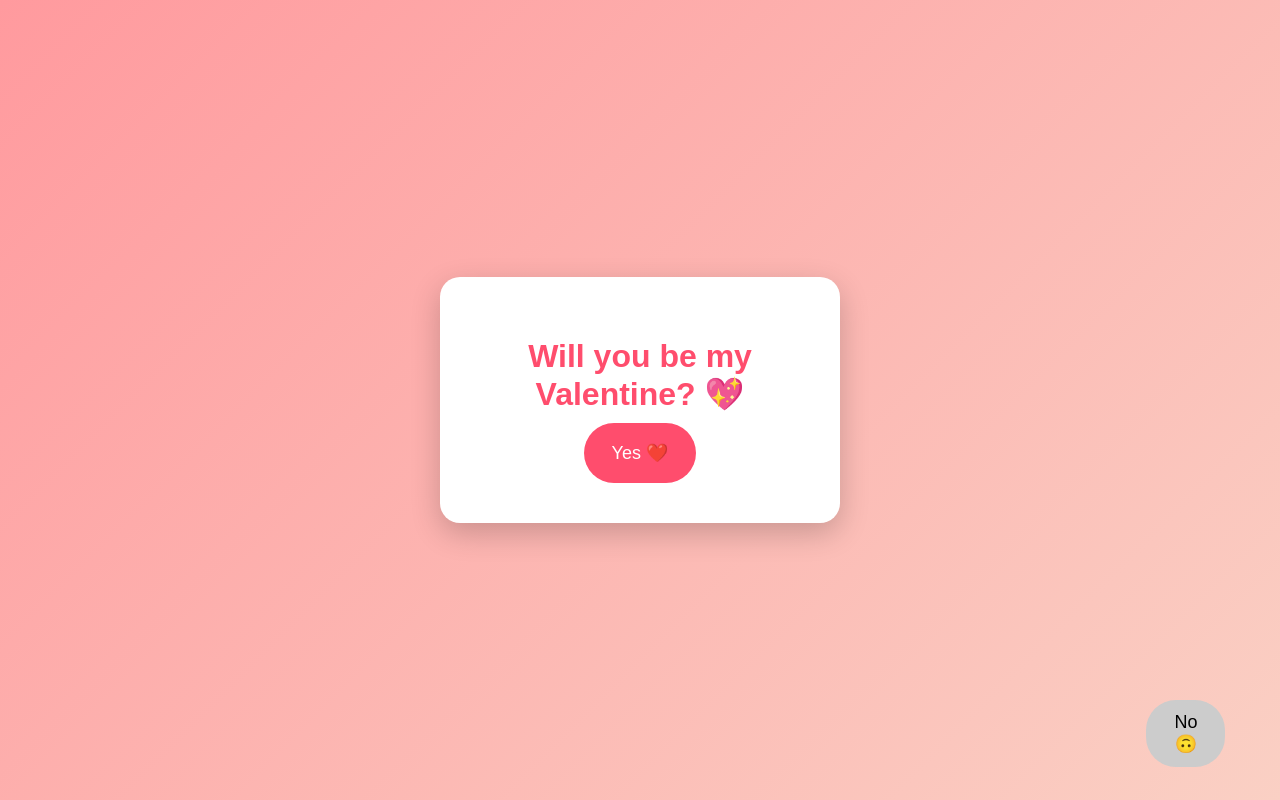
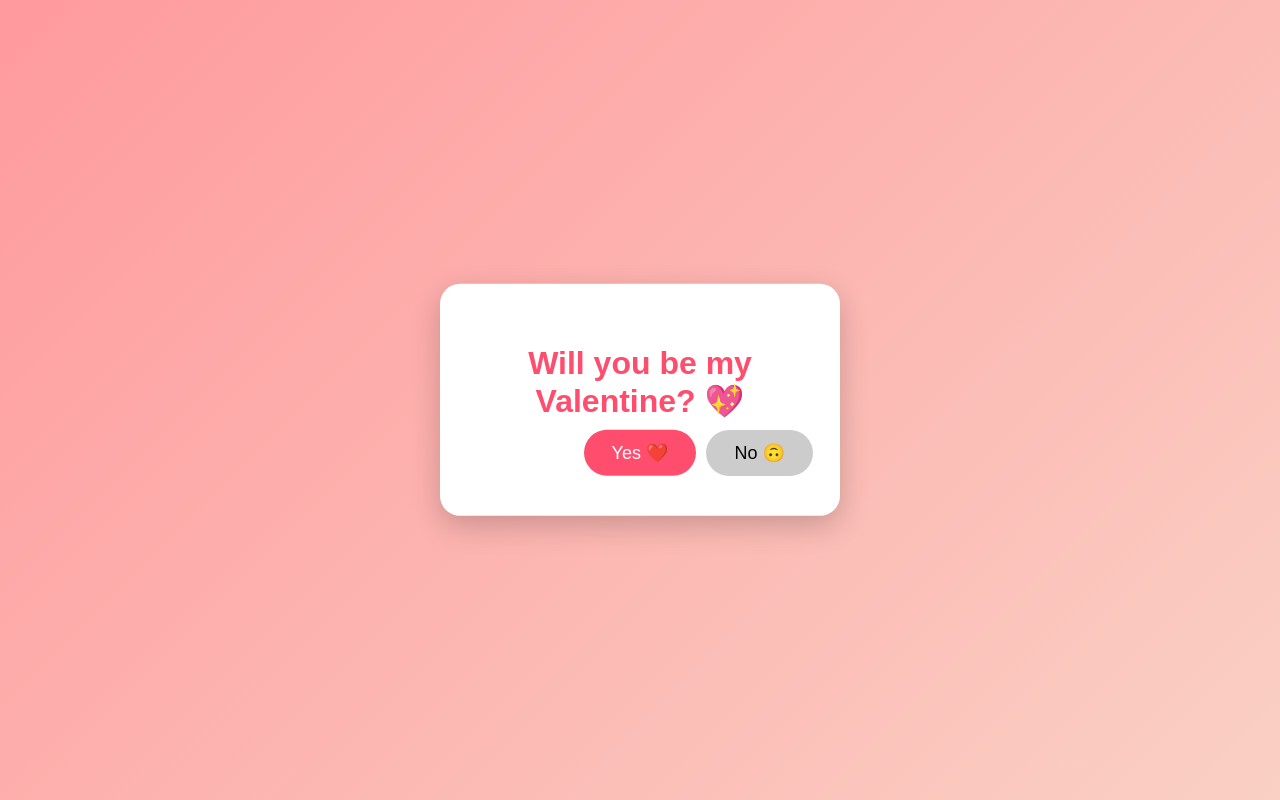
Before and after one commit to aliiraqi0120-collab/Valentine, a plain HTML site: page index.html in a window 1280 px wide. Drawn offline with Linux system fonts and the light colour scheme.

Commit message:
Update index.html

```diff
--- a/index.html
+++ b/index.html
@@ -8,22 +8,24 @@
 body {
     height: 100vh;
     margin: 0;
-    display: flex;
-    justify-content: center;
-    align-items: center;
     background: linear-gradient(135deg, #ff9a9e, #fad0c4);
     font-family: Arial, sans-serif;
     overflow: hidden;
 }
 
+/* CENTER BOX */
 .container {
+    position: absolute;
+    top: 50%;
+    left: 50%;
+    transform: translate(-50%, -50%);
     background: white;
     padding: 40px;
     border-radius: 20px;
     box-shadow: 0 10px 30px rgba(0,0,0,0.2);
     width: 320px;
     text-align: center;
-    position: relative;
+    z-index: 2;
 }
 
 h1 {
@@ -42,7 +44,6 @@ h1 {
     display: flex;
     justify-content: center;
     gap: 15px;
-    height: 60px;
 }
 
 button {
@@ -58,11 +59,14 @@ button {
     color: white;
 }
 
+/* NO BUTTON — GLOBAL */
 #noBtn {
+    position: absolute;
     background: #ccc;
-    position: absolute; /* IMPORTANT */
+    z-index: 5;
 }
 
+/* HEARTS */
 .heart {
     position: fixed;
     font-size: 28px;
@@ -84,21 +88,26 @@ button {
 
     <div class="buttons">
         <button id="yesBtn">Yes ❤️</button>
-        <button id="noBtn">No 🙃</button>
     </div>
 </div>
+
+<!-- NO BUTTON IS OUTSIDE THE BOX -->
+<button id="noBtn">No 🙃</button>
 
 <script>
 const noBtn = document.getElementById("noBtn");
 const yesBtn = document.getElementById("yesBtn");
 const message = document.getElementById("message");
+const container = document.getElementById("container");
 
 let clicks = 0;
 
-// Place NO initially next to YES
-const yesRect = document.getElementById("yesBtn").getBoundingClientRect();
-noBtn.style.left = yesRect.right + 10 + "px";
-noBtn.style.top = yesRect.top + "px";
+/* Place NO next to YES at start */
+window.onload = () => {
+    const yesRect = yesBtn.getBoundingClientRect();
+    noBtn.style.left = yesRect.right + 10 + "px";
+    noBtn.style.top = yesRect.top + "px";
+};
 
 noBtn.addEventListener("click", () => {
     clicks++;
@@ -108,13 +117,13 @@ noBtn.addEventListener("click", () => {
         return;
     }
 
-    const btnWidth = noBtn.offsetWidth;
-    const btnHeight = noBtn.offsetHeight;
+    const btnW = noBtn.offsetWidth;
+    const btnH = noBtn.offsetHeight;
 
-    const maxX = window.innerWidth - btnWidth - 10;
-    const maxY = window.innerHeight - btnHeight - 10;
+    const maxX = window.innerWidth - btnW;
+    const maxY = window.innerHeight - btnH;
 
-    // FAR random movement but ALWAYS inside screen
+    // RUN FAR — ANYWHERE ON SCREEN
     const x = Math.random() * maxX;
     const y = Math.random() * maxY;
 
```
